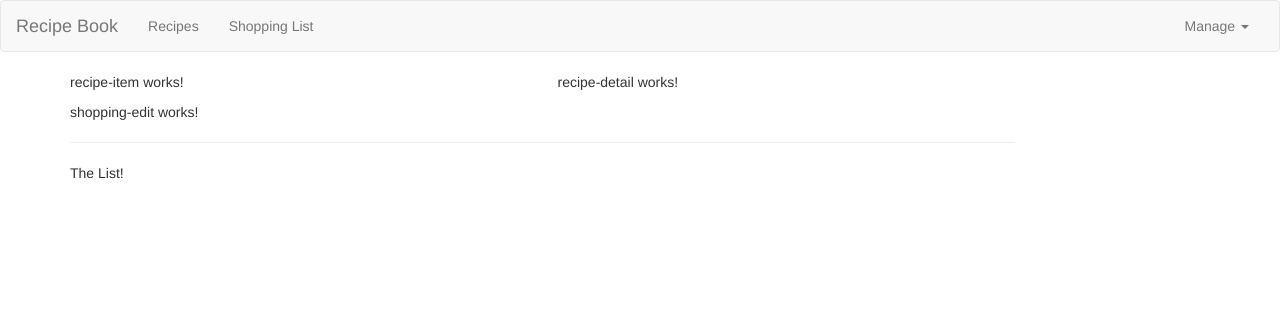
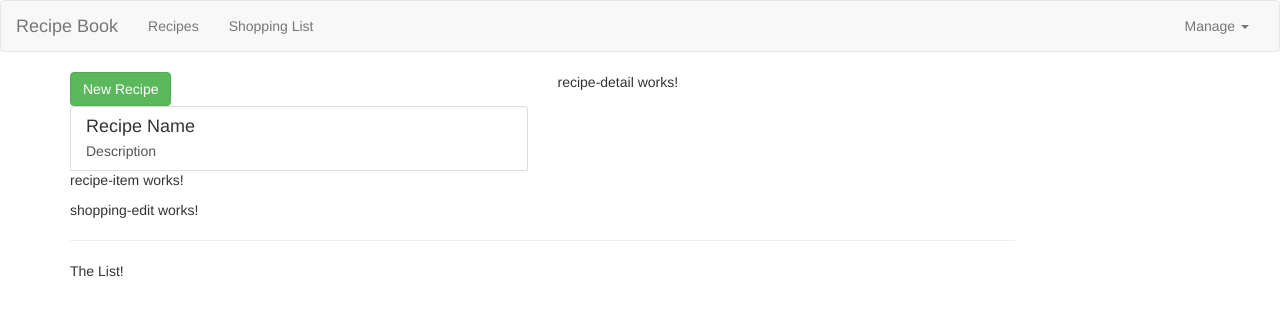
Before and after one commit to Elybourland/recipe-app, an Angular app: page / in a window 1280 px wide. Shown: the top 316 px of the page. Built offline with nearby package versions, Linux system fonts and the light colour scheme.

Commit message:
adding content to the recipes component

```diff
--- a/src/app/recipes/recipe-list/recipe-list.component.html
+++ b/src/app/recipes/recipe-list/recipe-list.component.html
@@ -1 +1,19 @@
-<app-recipe-item></app-recipe-item>
+<div class="row">
+  <div class="col-xs-12">
+    <button class="btn btn-success">New Recipe</button>
+  </div>
+</div>
+<div class="row">
+  <div class="col-xs-12">
+    <a href="#" class="list-group-item clearfix">
+      <div class="pull-left">
+        <h4 class="list-group-item-heading">Recipe Name</h4>
+        <p class="list-group-item-text">Description</p>
+      </div>
+      <span class="pull-right">
+        <img src="" alt="" class="img-responsive" style="max-height: 50px;">
+      </span>
+    </a>
+    <app-recipe-item></app-recipe-item>
+  </div>
+</div>
--- a/src/app/recipes/recipe-list/recipe-list.component.ts
+++ b/src/app/recipes/recipe-list/recipe-list.component.ts
@@ -1,4 +1,5 @@
 import { Component, OnInit } from '@angular/core';
+import { Recipe } from '../recipe.model';
 
 @Component({
   selector: 'app-recipe-list',
@@ -6,7 +7,9 @@
   styleUrls: ['./recipe-list.component.css']
 })
 export class RecipeListComponent implements OnInit {
-  recipes = [];
+  recipes: Recipe[] = [
+    new Recipe('A Test Recipe', 'This is a test.', 'https://unsplash.com/photos/uQs1802D0CQ')
+  ];
 
   constructor() { }
 
```
